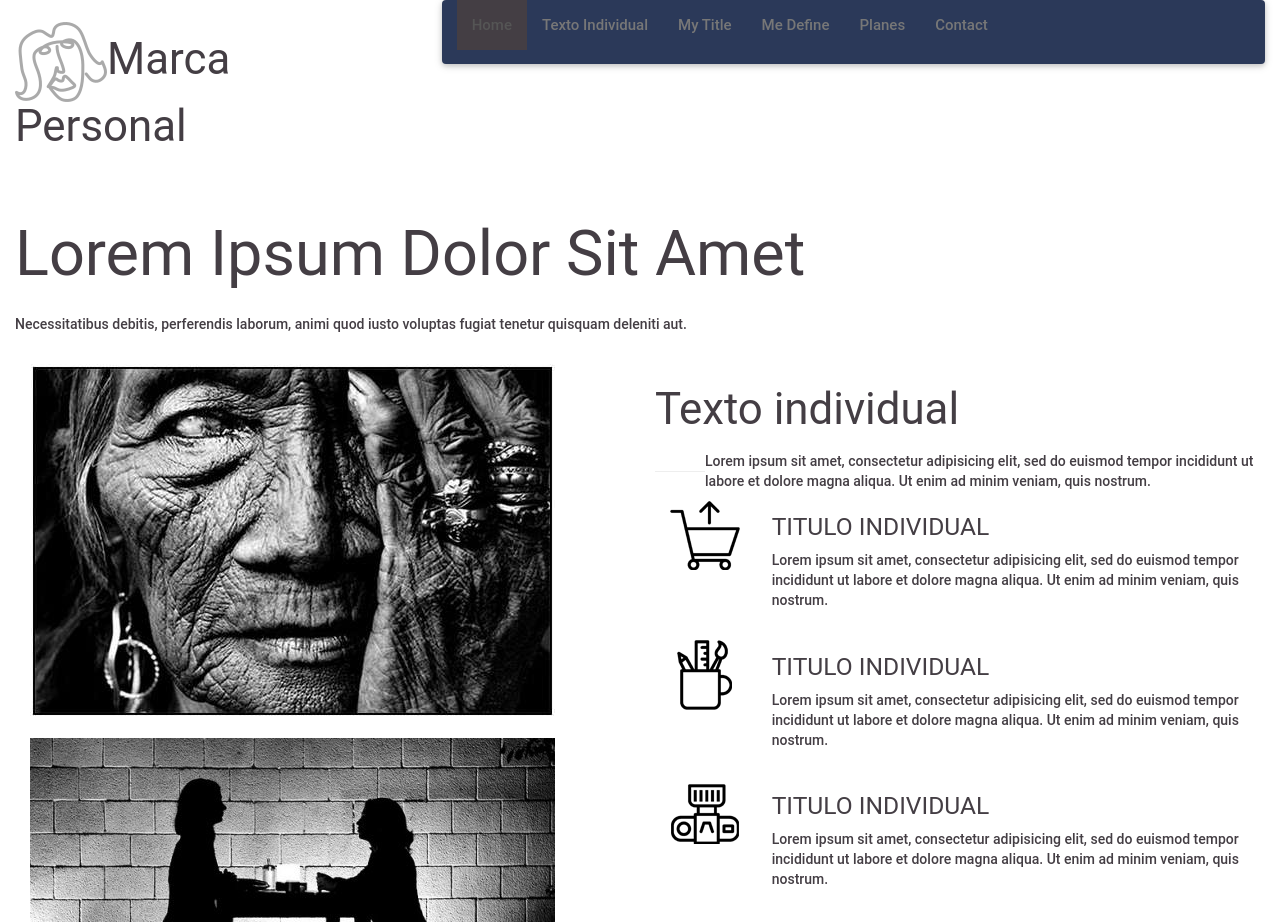
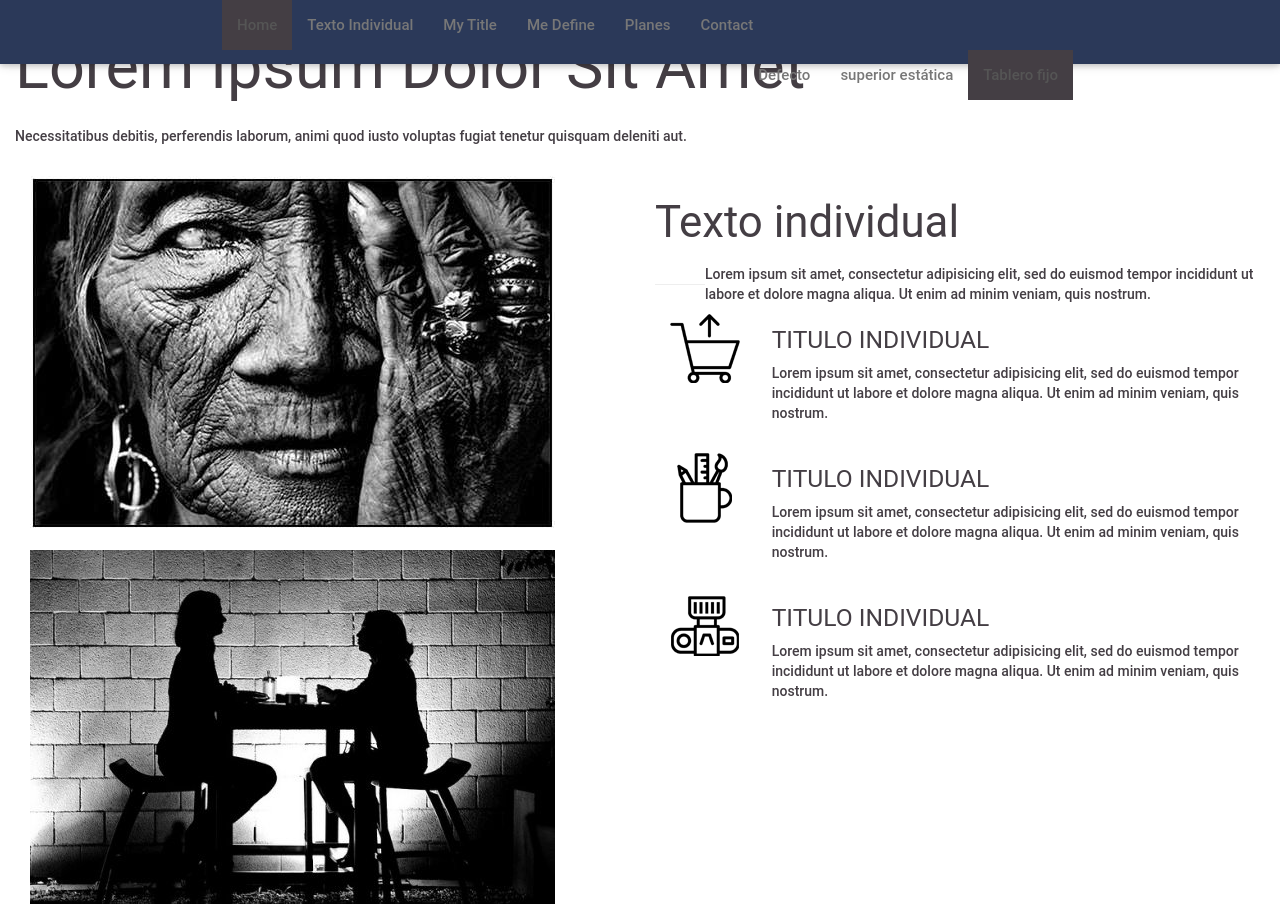
Before and after one commit to ankanyessy/Evaluacion-Marca-personal, a plain HTML site: page index.html in a window 1280 px wide. Shown: the top 922 px of the page. Drawn offline with nearby package versions, Linux system fonts and the light colour scheme; files that its build step writes are made by us from their sources; files whose address does not match are found by name; a web font is replaced by a local one.

Commit message:
siguiente commit

```diff
--- a/index.html
+++ b/index.html
@@ -17,7 +17,55 @@
   </head>
   <body>
     <header>
-      <div class="container-fluid">
+      <nav class="navbar navbar-default navbar-fixed-top">
+        <div class="container">
+          <div class="navbar-header">
+            <button type="button" class="navbar-toggle collapsed" data-toggle="collapse" data-target="#navbar" aria-expanded="false" aria-controls="navbar">
+              <span class="sr-only"><img src="./images/logo-gray.png">Marca Personal</span>
+              <span class="icon-bar"></span>
+              <span class="icon-bar"></span>
+              <span class="icon-bar"></span>
+            </button>
+            <a class="navbar-brand" href="#"><font><font></font></font></a>
+          </div>
+          <div id="navbar" class="navbar-collapse collapse">
+            <ul class="nav navbar-nav">
+              <li class="active">
+                <a href="index.html"><font><font>Home</font></font></a></li>
+              <li>
+                <a href="#"><font><font>Texto Individual</font></font></a></li>
+              <li>
+                <a href="#"><font><font>My Title</font></font></a></li>
+                <li>
+                <a href="images.html"><font><font>Me Define</font></font></a></li>
+                <li>
+                <a href="precios.html"><font><font>Planes</font></font></a></li>
+                <li>
+                <a href="contact.html"><font><font>Contact</font></font></a></li>
+              <!--<li class="dropdown">
+                <a href="#" class="dropdown-toggle" data-toggle="dropdown" role="button" aria-haspopup="true" aria-expanded="false"><font><font>Desplegable </font></font><span class="caret"></span></a>
+                <ul class="dropdown-menu">
+                  <li><a href="#"><font><font>Acción</font></font></a></li>
+                  <li><a href="#"><font><font>otra de las acciones</font></font></a></li>
+                  <li><a href="#"><font><font>Algo más aquí</font></font></a></li>
+                  <li role="separator" class="divider"></li>
+                  <li class="dropdown-header"><font><font>cabecera Nav</font></font></li>
+                  <li><a href="#"><font><font>separado enlace</font></font></a></li>
+                  <li><a href="#"><font><font>Un eslabón más separada</font></font></a></li>
+                </ul>
+              </li>-->
+            </ul>
+            <ul class="nav navbar-nav navbar-right">
+              <li><a href="../navbar/"><font><font>Defecto</font></font></a></li>
+              <li><a href="../navbar-static-top/"><font><font>superior estática</font></font></a></li>
+              <li class="active"><a href="./"><font><font>Tablero fijo </font></font><span class="sr-only"><font><font>(actual)</font></font></span></a></li>
+            </ul>
+          </div><!--/.nav-collapse -->
+        </div>
+      </nav>
+
+
+      <!--<div class="container-fluid">
         <div class="row">
           <div class="col-md-4">
             <div>
@@ -48,7 +96,7 @@
             </nav>
           </div>
         </div>
-      </div>
+      </div>-->
     </header>
     <section>
       <div class="container-fluid">
```
